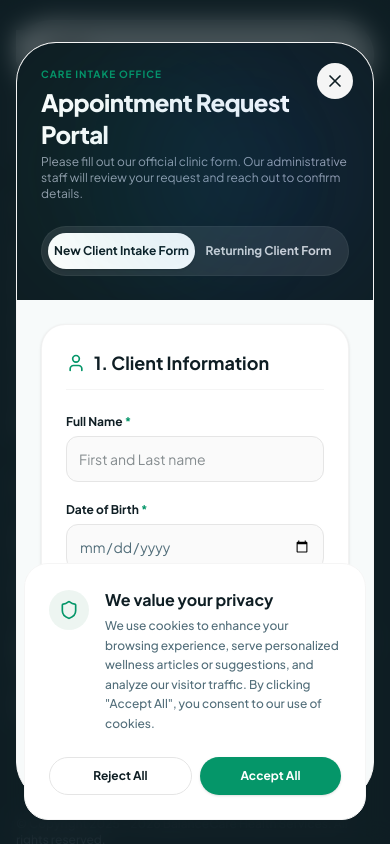
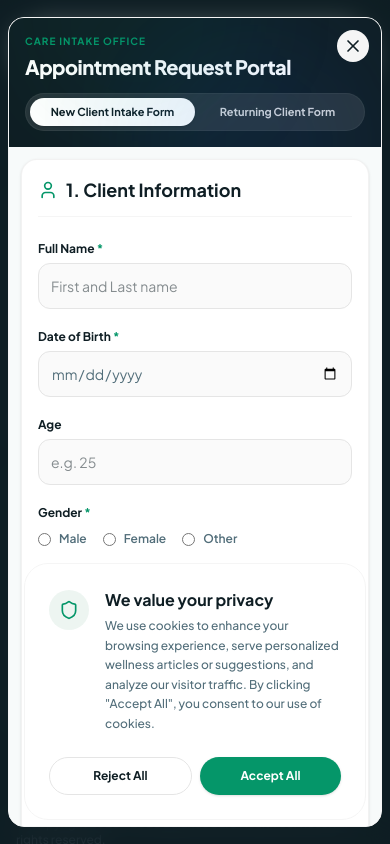
Before and after one commit to preciousogunleye07-cmyk/bcs, a React (Vite) app: page / in a window 390 px wide. Both pictures are taken after a click on the button "Request Appointment". Shown: the part 7897-8741 px from the top of the page. Built offline with nearby package versions, Linux system fonts and the light colour scheme; grey boxes are pictures that could not be loaded; a web font is replaced by a local one.

Commit message:
feat(ui): update hero call-to-action and form styling
Replace static hero link with button handler, improve form mobile responsiveness, and remove intrusive validation alerts for a cleaner UX.

```diff
--- a/src/components/AppointmentRequestForm.tsx
+++ b/src/components/AppointmentRequestForm.tsx
@@ -105,7 +105,6 @@ export default function AppointmentRequestForm({ isOpen, onClose }: AppointmentR
   const handleNewClientSubmit = (e: React.FormEvent) => {
     e.preventDefault();
     if (!newClientData.consentUnderstand) {
-      alert('Please check the consent box to proceed.');
       return;
     }
     const num = 'BC-INT-' + Math.floor(Math.random() * 90000 + 10000);
@@ -117,7 +116,6 @@ export default function AppointmentRequestForm({ isOpen, onClose }: AppointmentR
   const handleReturningClientSubmit = (e: React.FormEvent) => {
     e.preventDefault();
     if (!returningClientData.consentUnderstand) {
-      alert('Please check the consent box to proceed.');
       return;
     }
     const num = 'BC-RET-' + Math.floor(Math.random() * 90000 + 10000);
@@ -248,24 +246,24 @@ export default function AppointmentRequestForm({ isOpen, onClose }: AppointmentR
   if (!isOpen) return null;
 
   return (
-    <div className="fixed inset-0 z-50 overflow-y-auto bg-brand-dark/70 backdrop-blur-md flex items-center justify-center p-4">
+    <div className="fixed inset-0 z-50 overflow-y-auto bg-brand-dark/70 backdrop-blur-md flex items-center justify-center p-2 sm:p-4">
       <motion.div
         initial={{ opacity: 0, scale: 0.95, y: 30 }}
         animate={{ opacity: 1, scale: 1, y: 0 }}
         exit={{ opacity: 0, scale: 0.95, y: 30 }}
-        className="bg-white rounded-[2.5rem] max-w-4xl w-full overflow-hidden shadow-float relative max-h-[90vh] flex flex-col border border-neutral-100"
+        className="bg-white rounded-2xl sm:rounded-[2.5rem] max-w-4xl w-full overflow-hidden shadow-float relative max-h-[96vh] sm:max-h-[90vh] flex flex-col border border-neutral-100"
       >
         {/* Close Button */}
         <button
           onClick={onClose}
-          className="absolute top-5 right-5 p-2 rounded-full bg-neutral-100 hover:bg-neutral-200 text-brand-dark transition-all z-10 cursor-pointer"
+          className="absolute top-3 right-3 sm:top-5 sm:right-5 p-1.5 sm:p-2 rounded-full bg-neutral-100 hover:bg-neutral-200 text-brand-dark transition-all z-10 cursor-pointer"
           aria-label="Close request form"
         >
           <X className="w-5 h-5" />
         </button>
 
         {/* Modal Header */}
-        <div className="bg-brand-dark text-white p-6 sm:p-8 shrink-0 relative overflow-hidden">
+        <div className="bg-brand-dark text-white p-4 sm:p-8 shrink-0 relative overflow-hidden">
           {/* Subtle patterns */}
           <div className="absolute top-0 right-0 w-64 h-64 rounded-full bg-brand-blue/10 blur-3xl pointer-events-none"></div>
           <div className="absolute bottom-0 left-0 w-64 h-64 rounded-full bg-brand-green/5 blur-2xl pointer-events-none"></div>
@@ -273,18 +271,18 @@ export default function AppointmentRequestForm({ isOpen, onClose }: AppointmentR
           <span className="text-[10px] font-bold uppercase tracking-widest text-brand-coral block mb-1">
             Care Intake Office
           </span>
-          <h2 className="text-2xl sm:text-3xl font-extrabold tracking-tight">Appointment Request Portal</h2>
-          <p className="text-gray-400 text-xs sm:text-sm mt-1 max-w-xl">
+          <h2 className="text-xl sm:text-3xl font-extrabold tracking-tight">Appointment Request Portal</h2>
+          <p className="text-gray-400 text-xs sm:text-sm mt-1 max-w-xl hidden sm:block">
             Please fill out our official clinic form. Our administrative staff will review your request and reach out to confirm details.
           </p>
 
           {/* Toggle Tabs */}
           {!isSubmitted && (
-            <div className="flex bg-white/10 p-1.5 rounded-full mt-6 max-w-md border border-white/5">
+            <div className="flex bg-white/10 p-1 rounded-full mt-3 sm:mt-6 max-w-md border border-white/5">
               <button
                 type="button"
                 onClick={() => setActiveTab('new-client')}
-                className={`flex-1 py-2.5 rounded-full text-xs font-bold transition-all cursor-pointer ${
+                className={`flex-1 py-1.5 sm:py-2.5 rounded-full text-[11px] sm:text-xs font-bold transition-all cursor-pointer ${
                   activeTab === 'new-client'
                     ? 'bg-white text-brand-dark shadow-sm'
                     : 'text-white/80 hover:text-white'
@@ -295,7 +293,7 @@ export default function AppointmentRequestForm({ isOpen, onClose }: AppointmentR
               <button
                 type="button"
                 onClick={() => setActiveTab('returning-client')}
-                className={`flex-1 py-2.5 rounded-full text-xs font-bold transition-all cursor-pointer ${
+                className={`flex-1 py-1.5 sm:py-2.5 rounded-full text-[11px] sm:text-xs font-bold transition-all cursor-pointer ${
                   activeTab === 'returning-client'
                     ? 'bg-white text-brand-dark shadow-sm'
                     : 'text-white/80 hover:text-white'
@@ -308,7 +306,7 @@ export default function AppointmentRequestForm({ isOpen, onClose }: AppointmentR
         </div>
 
         {/* Modal Scrollable Body */}
-        <div className="p-6 sm:p-8 overflow-y-auto flex-grow bg-brand-bg/50">
+        <div className="p-3 sm:p-8 overflow-y-auto flex-grow bg-brand-bg/50">
           <AnimatePresence mode="wait">
             {isSubmitted ? (
               <motion.div
@@ -396,7 +394,7 @@ export default function AppointmentRequestForm({ isOpen, onClose }: AppointmentR
                   <form onSubmit={handleNewClientSubmit} className="space-y-8">
 
                     {/* SECTION 1: CLIENT INFORMATION */}
-                    <div className="bg-white rounded-3xl p-6 sm:p-8 border border-neutral-200/50 shadow-sm space-y-6 text-left">
+                    <div className="bg-white rounded-2xl sm:rounded-3xl p-4 sm:p-8 border border-neutral-200/50 shadow-sm space-y-6 text-left">
                       <h3 className="text-lg font-bold text-brand-dark flex items-center gap-2 border-b border-neutral-100 pb-3">
                         <User className="w-5 h-5 text-brand-coral" />
                         1. Client Information
@@ -518,7 +516,7 @@ export default function AppointmentRequestForm({ isOpen, onClose }: AppointmentR
                     </div>
 
                     {/* SECTION 2: REASON FOR SEEKING SERVICES */}
-                    <div className="bg-white rounded-3xl p-6 sm:p-8 border border-neutral-200/50 shadow-sm space-y-6 text-left">
+                    <div className="bg-white rounded-2xl sm:rounded-3xl p-4 sm:p-8 border border-neutral-200/50 shadow-sm space-y-6 text-left">
                       <h3 className="text-lg font-bold text-brand-dark flex items-center gap-2 border-b border-neutral-100 pb-3">
                         <Heart className="w-5 h-5 text-brand-coral" />
                         2. Reason for Seeking Services
@@ -579,7 +577,7 @@ export default function AppointmentRequestForm({ isOpen, onClose }: AppointmentR
                     </div>
 
                     {/* SECTION 3: PAYMENT INFORMATION */}
-                    <div className="bg-white rounded-3xl p-6 sm:p-8 border border-neutral-200/50 shadow-sm space-y-6 text-left">
+                    <div className="bg-white rounded-2xl sm:rounded-3xl p-4 sm:p-8 border border-neutral-200/50 shadow-sm space-y-6 text-left">
                       <h3 className="text-lg font-bold text-brand-dark flex items-center gap-2 border-b border-neutral-100 pb-3">
                         <CreditCard className="w-5 h-5 text-brand-coral" />
                         3. Payment Information
@@ -708,7 +706,7 @@ export default function AppointmentRequestForm({ isOpen, onClose }: AppointmentR
                     </div>
 
                     {/* SECTION 4: PREFERRED APPOINTMENT SETTINGS */}
-                    <div className="bg-white rounded-3xl p-6 sm:p-8 border border-neutral-200/50 shadow-sm space-y-6 text-left">
+                    <div className="bg-white rounded-2xl sm:rounded-3xl p-4 sm:p-8 border border-neutral-200/50 shadow-sm space-y-6 text-left">
                       <h3 className="text-lg font-bold text-brand-dark flex items-center gap-2 border-b border-neutral-100 pb-3">
                         <MapPin className="w-5 h-5 text-brand-coral" />
                         4. Preferred Appointment
@@ -783,7 +781,7 @@ export default function AppointmentRequestForm({ isOpen, onClose }: AppointmentR
                     </div>
 
                     {/* SECTION 5: CONSENT & SUBMIT */}
-                    <div className="bg-white rounded-3xl p-6 sm:p-8 border border-neutral-200/50 shadow-sm space-y-6 text-left">
+                    <div className="bg-white rounded-2xl sm:rounded-3xl p-4 sm:p-8 border border-neutral-200/50 shadow-sm space-y-6 text-left">
                       <h3 className="text-lg font-bold text-brand-dark flex items-center gap-2 border-b border-neutral-100 pb-3">
                         <ShieldCheck className="w-5 h-5 text-brand-coral" />
                         5. Consent &amp; Submit
@@ -818,7 +816,7 @@ export default function AppointmentRequestForm({ isOpen, onClose }: AppointmentR
                   <form onSubmit={handleReturningClientSubmit} className="space-y-8">
 
                     {/* SECTION 1: CLIENT INFORMATION */}
-                    <div className="bg-white rounded-3xl p-6 sm:p-8 border border-neutral-200/50 shadow-sm space-y-6 text-left">
+                    <div className="bg-white rounded-2xl sm:rounded-3xl p-4 sm:p-8 border border-neutral-200/50 shadow-sm space-y-6 text-left">
                       <h3 className="text-lg font-bold text-brand-dark flex items-center gap-2 border-b border-neutral-100 pb-3">
                         <User className="w-5 h-5 text-brand-coral" />
                         1. Returning Client Information
@@ -875,7 +873,7 @@ export default function AppointmentRequestForm({ isOpen, onClose }: AppointmentR
                     </div>
 
                     {/* SECTION 2: APPOINTMENT INFORMATION */}
-                    <div className="bg-white rounded-3xl p-6 sm:p-8 border border-neutral-200/50 shadow-sm space-y-6 text-left">
+                    <div className="bg-white rounded-2xl sm:rounded-3xl p-4 sm:p-8 border border-neutral-200/50 shadow-sm space-y-6 text-left">
                       <h3 className="text-lg font-bold text-brand-dark flex items-center gap-2 border-b border-neutral-100 pb-3">
                         <Calendar className="w-5 h-5 text-brand-coral" />
                         2. Appointment History
@@ -908,7 +906,7 @@ export default function AppointmentRequestForm({ isOpen, onClose }: AppointmentR
                     </div>
 
                     {/* SECTION 3: REASON FOR FOLLOW-UP */}
-                    <div className="bg-white rounded-3xl p-6 sm:p-8 border border-neutral-200/50 shadow-sm space-y-6 text-left">
+                    <div className="bg-white rounded-2xl sm:rounded-3xl p-4 sm:p-8 border border-neutral-200/50 shadow-sm space-y-6 text-left">
                       <h3 className="text-lg font-bold text-brand-dark flex items-center gap-2 border-b border-neutral-100 pb-3">
                         <FileText className="w-5 h-5 text-brand-coral" />
                         3. Reason for Follow-Up
@@ -919,7 +917,7 @@ export default function AppointmentRequestForm({ isOpen, onClose }: AppointmentR
                         <div className="grid grid-cols-1 sm:grid-cols-2 gap-3">
                           {[
                             'Individual Therapy', 'Family Therapy', 'Medication Management',
-                            'PRP Services', 'Reassessment', 'Treatment Plan Review', 'Care Coordination'
+                            'Reassessment', 'Treatment Plan Review', 'Care Coordination'
                           ].map(reason => (
                             <button
                               type="button"
@@ -953,7 +951,7 @@ export default function AppointmentRequestForm({ isOpen, onClose }: AppointmentR
                     </div>
 
                     {/* SECTION 4: PAYMENT INFORMATION */}
-                    <div className="bg-white rounded-3xl p-6 sm:p-8 border border-neutral-200/50 shadow-sm space-y-6 text-left">
+                    <div className="bg-white rounded-2xl sm:rounded-3xl p-4 sm:p-8 border border-neutral-200/50 shadow-sm space-y-6 text-left">
                       <h3 className="text-lg font-bold text-brand-dark flex items-center gap-2 border-b border-neutral-100 pb-3">
                         <CreditCard className="w-5 h-5 text-brand-coral" />
                         4. Payment Method Update
@@ -1041,7 +1039,7 @@ export default function AppointmentRequestForm({ isOpen, onClose }: AppointmentR
                     </div>
 
                     {/* SECTION 5: APPOINTMENT PREFERENCE */}
-                    <div className="bg-white rounded-3xl p-6 sm:p-8 border border-neutral-200/50 shadow-sm space-y-6 text-left">
+                    <div className="bg-white rounded-2xl sm:rounded-3xl p-4 sm:p-8 border border-neutral-200/50 shadow-sm space-y-6 text-left">
                       <h3 className="text-lg font-bold text-brand-dark flex items-center gap-2 border-b border-neutral-100 pb-3">
                         <MapPin className="w-5 h-5 text-brand-coral" />
                         5. Appointment Preferences
@@ -1116,7 +1114,7 @@ export default function AppointmentRequestForm({ isOpen, onClose }: AppointmentR
                     </div>
 
                     {/* SECTION 6: CHANGES SINCE LAST APPOINTMENT */}
-                    <div className="bg-white rounded-3xl p-6 sm:p-8 border border-neutral-200/50 shadow-sm space-y-6 text-left">
+                    <div className="bg-white rounded-2xl sm:rounded-3xl p-4 sm:p-8 border border-neutral-200/50 shadow-sm space-y-6 text-left">
                       <h3 className="text-lg font-bold text-brand-dark flex items-center gap-2 border-b border-neutral-100 pb-3">
                         <AlertCircle className="w-5 h-5 text-brand-coral" />
                         6. Client Updates &amp; Clinic History
@@ -1168,7 +1166,7 @@ export default function AppointmentRequestForm({ isOpen, onClose }: AppointmentR
                     </div>
 
                     {/* SECTION 7: REMINDER PREFERENCE */}
-                    <div className="bg-white rounded-3xl p-6 sm:p-8 border border-neutral-200/50 shadow-sm space-y-6 text-left">
+                    <div className="bg-white rounded-2xl sm:rounded-3xl p-4 sm:p-8 border border-neutral-200/50 shadow-sm space-y-6 text-left">
                       <h3 className="text-lg font-bold text-brand-dark flex items-center gap-2 border-b border-neutral-100 pb-3">
                         <Clock className="w-5 h-5 text-brand-coral" />
                         7. Contact &amp; Reminder Preference
@@ -1196,7 +1194,7 @@ export default function AppointmentRequestForm({ isOpen, onClose }: AppointmentR
                     </div>
 
                     {/* SECTION 8: CONFIRMATION & CONSENT */}
-                    <div className="bg-white rounded-3xl p-6 sm:p-8 border border-neutral-200/50 shadow-sm space-y-6 text-left">
+                    <div className="bg-white rounded-2xl sm:rounded-3xl p-4 sm:p-8 border border-neutral-200/50 shadow-sm space-y-6 text-left">
                       <h3 className="text-lg font-bold text-brand-dark flex items-center gap-2 border-b border-neutral-100 pb-3">
                         <ShieldCheck className="w-5 h-5 text-brand-coral" />
                         8. Consent &amp; Submit
```
Also changed, not shown: src/components/HeroSection.tsx (+4 -5 lines).
